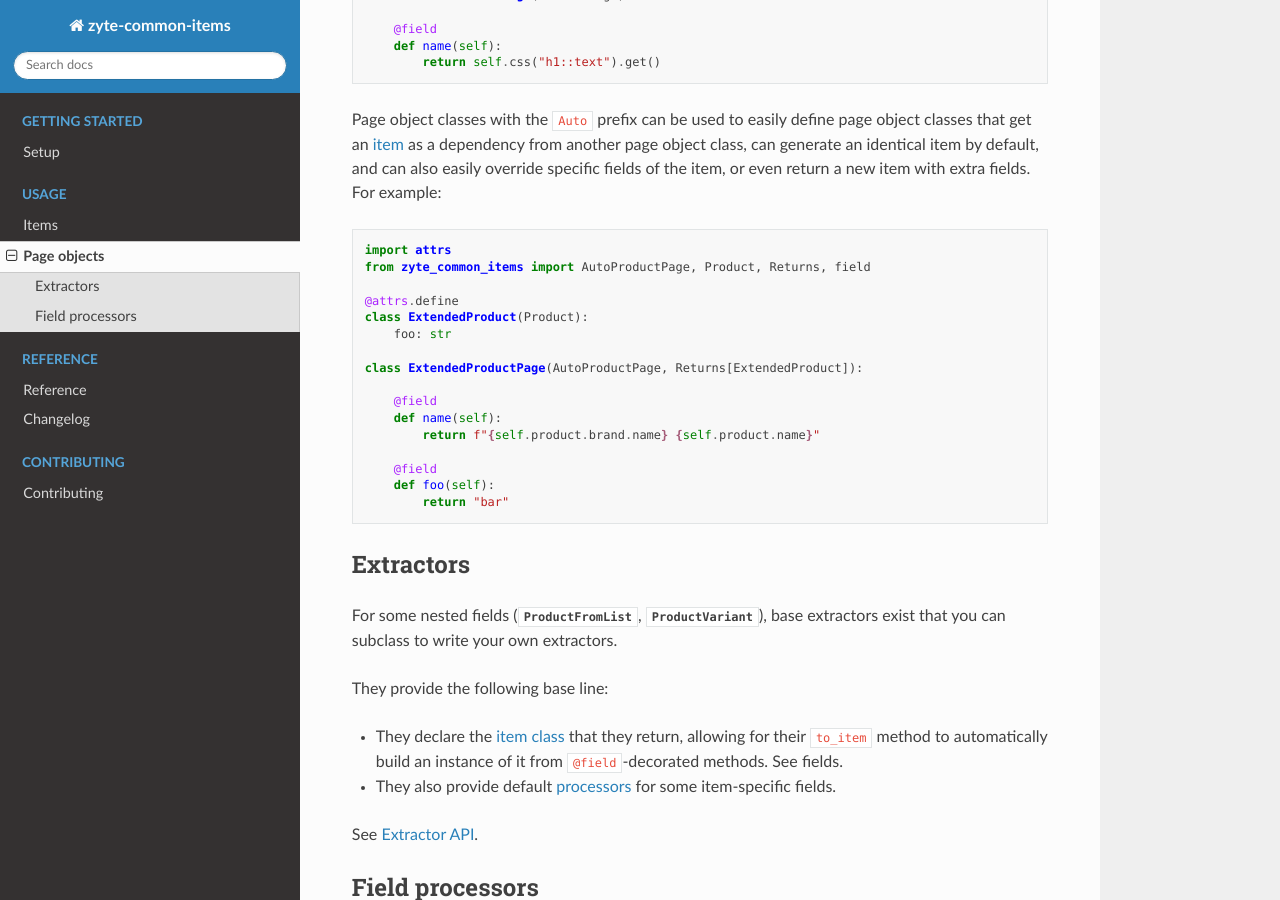
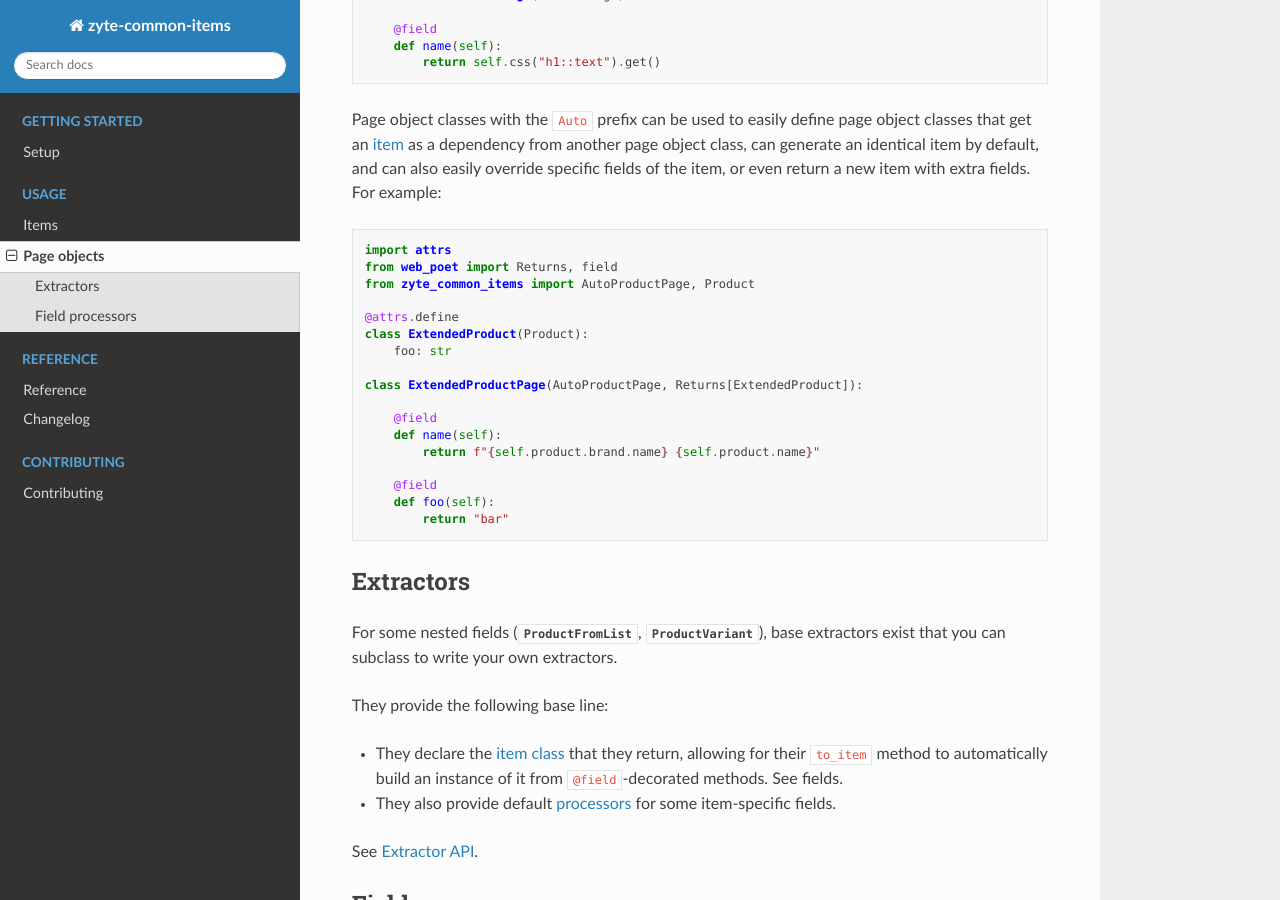
Before and after one commit to zytedata/zyte-common-items, a Sphinx documentation site: the page built from docs/usage/pages.rst, in a window 1280 px wide and 900 px high, scrolled down 678 px. Built offline with Sphinx 7.4.7 and the Read the Docs theme 2.0.0, drawn with Linux system fonts in a browser that asks for light colours; the version number could not be read and is left out.

Commit message:
Fix documentation imports (#82)

```diff
--- a/docs/usage/pages.rst
+++ b/docs/usage/pages.rst
@@ -54,7 +54,8 @@ extra fields. For example:
 .. code-block:: python
 
     import attrs
-    from zyte_common_items import AutoProductPage, Product, Returns, field
+    from web_poet import Returns, field
+    from zyte_common_items import AutoProductPage, Product
 
     @attrs.define
     class ExtendedProduct(Product):
```
